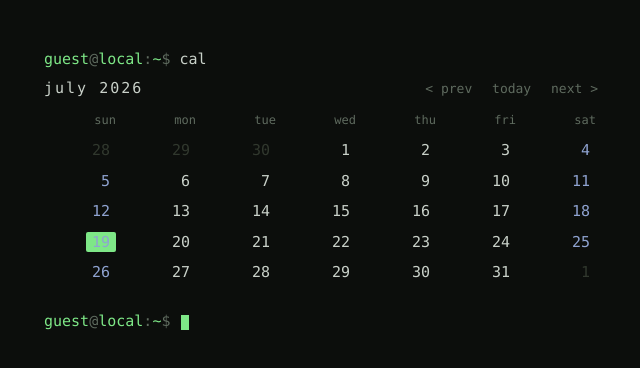
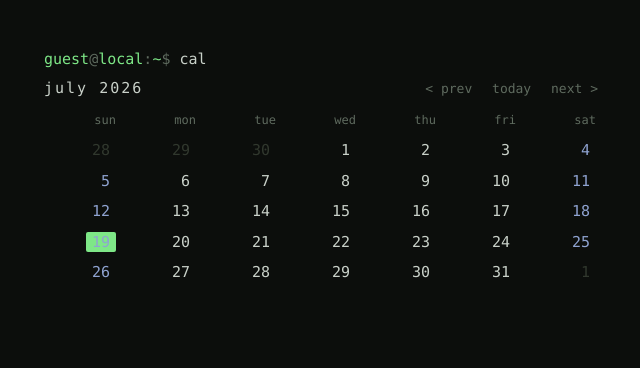
Before and after one commit to KkShiva/MyCalendar, a plain HTML site: page index.html in a window 1280 px wide. Shown: the whole page, without its empty margins (316-956 px from the left). Drawn offline with Linux system fonts and the light colour scheme.

Commit message:
Remove guest prompt from index.html

```diff
--- a/index.html
+++ b/index.html
@@ -140,7 +140,6 @@
     </table>
   </div>
 
-  <div class="line prompt">guest<span class="sep">@</span>local<span class="sep">:</span><span class="path">~</span><span class="sep">$</span> <span class="cursor"></span></div>
 </div>
 
 <script>
```
